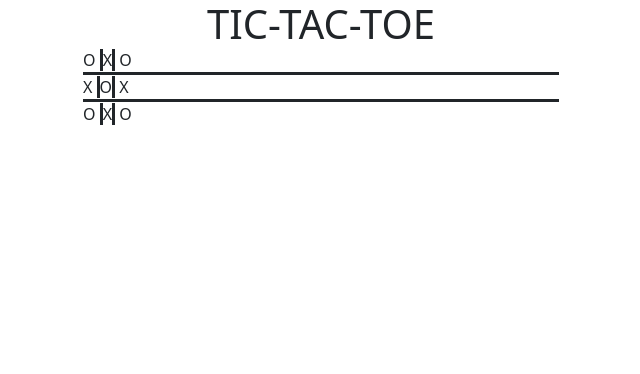
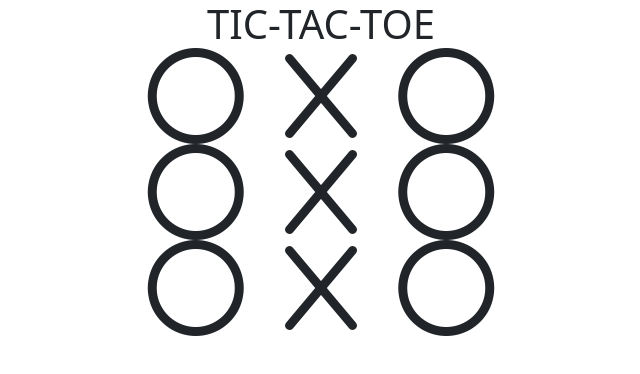
Before and after one commit to joethyr/tic-tac-toe, a website: page index.html in a window 1280 px wide. Shown: the whole page, without its empty margins (319-959 px from the left). Drawn offline with nearby package versions, Linux system fonts and the light colour scheme.

Commit message:
install fontawesome

```diff
--- a/index.html
+++ b/index.html
@@ -13,24 +13,62 @@
       crossorigin="anonymous"
     />
     <link rel="stylesheet" href="style.css" />
+    <!-- fontawesome CDN -->
+    <script src="https://kit.fontawesome.com/09d0cf529c.js" crossorigin="anonymous"></script>
   </head>
   <body class="container">
     <h1 class="center">TIC-TAC-TOE</h1>
     <div class="gameboard container">
-      <div class="board-row-1">
-        <span>O</span>
-        <span>X</span>
-        <span>O</span>
+      <!-- <div class="board-rows board-row-1">
+        <i class="fa-regular fa-circle fa-6x"></i>
+        <i class="fa-regular fa-x fa-6x"></i>
+        <i class="fa-regular fa-circle fa-6x"></i>
       </div>
-      <div class="board-row-2">
-        <span>X</span>
-        <span>O</span>
-        <span>X</span>
+      <div class="board-rows board-row-2">
+        <i class="fa-regular fa-x fa-6x"></i>
+        <i class="fa-regular fa-circle fa-6x"></i>
+        <i class="fa-regular fa-x fa-6x"></i>
       </div>
-      <div class="board-row-3">
-        <span>O</span>
-        <span>X</span>
-        <span>O</span>
+      <div class="board-rows board-row-3">
+        <i class="fa-regular fa-circle fa-6x"></i>
+        <i class="fa-regular fa-x fa-6x"></i>
+        <i class="fa-regular fa-circle fa-6x"></i>
+      </div> -->
+
+      <div class="container">
+        <div class="row">
+          <div class="col-md-4 d-flex justify-content-center">
+            <i class="fa-regular fa-circle fa-6x"></i>
+          </div>
+          <div class="col-md-4 d-flex justify-content-center">
+            <i class="fa-regular fa-x fa-6x"></i>
+          </div>
+          <div class="col-md-4 d-flex justify-content-center">
+            <i class="fa-regular fa-circle fa-6x"></i>
+          </div>
+        </div>
+        <div class="row">
+          <div class="col-md-4 d-flex justify-content-center">
+            <i class="fa-regular fa-circle fa-6x"></i>
+          </div>
+          <div class="col-md-4 d-flex justify-content-center">
+            <i class="fa-regular fa-x fa-6x"></i>
+          </div>
+          <div class="col-md-4 d-flex justify-content-center">
+            <i class="fa-regular fa-circle fa-6x"></i>
+          </div>
+        </div>
+        <div class="row">
+          <div class="col-md-4 d-flex justify-content-center">
+            <i class="fa-regular fa-circle fa-6x"></i>
+          </div>
+          <div class="col-md-4 d-flex justify-content-center">
+            <i class="fa-regular fa-x fa-6x"></i>
+          </div>
+          <div class="col-md-4 d-flex justify-content-center">
+            <i class="fa-regular fa-circle fa-6x"></i>
+          </div>
+        </div>
       </div>
     </div>
     <!-- JavaScript Bundle with Popper -->
--- a/style.css
+++ b/style.css
@@ -1,19 +1,16 @@
+* {
+  box-sizing: border-box;
+}
 .center {
   margin: auto;
   text-align: center;
 }
 
-.board-row-2 {
+/* .board-row-2 {
   border-top: solid;
   border-bottom: solid;
+} */
+
+.gameboard {
+  width: 400px;
 }
-.gameboard {
-  width: 500px;
-}
-
-.board-row-3 > span:nth-child(2),
-.board-row-1 > span:nth-child(2),
-.board-row-2 > span:nth-child(2) {
-  border-right: solid;
-  border-left: solid;
-}
```
